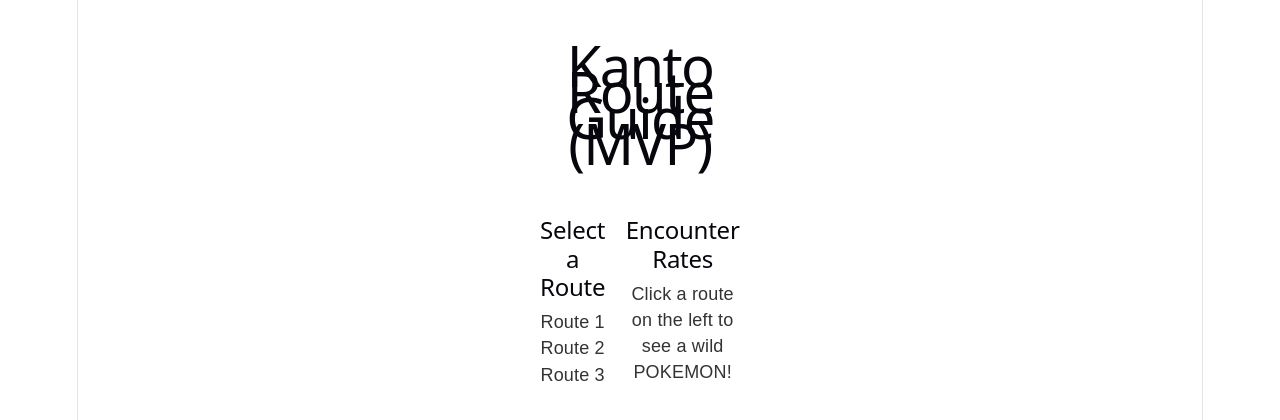
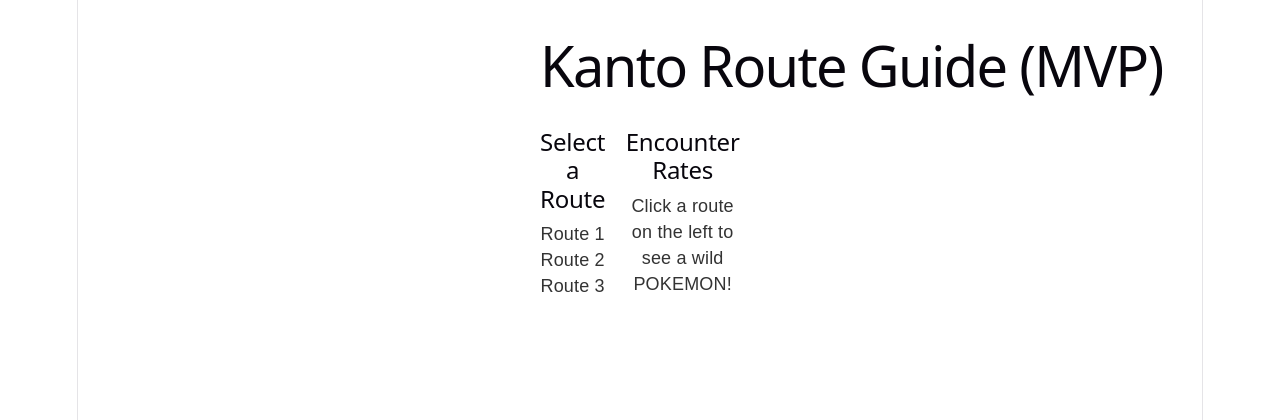
Before and after one commit to Sethmooo/Pokeroute, a React (Vite) app: page / in a window 1280 px wide. Shown: the top 420 px of the page. Built offline with nearby package versions, Linux system fonts and the light colour scheme.

Commit message:
tweeking the header in CSS

```diff
--- a/src/App.css
+++ b/src/App.css
@@ -7,8 +7,9 @@
 }
 
 header{
-  text-align: center;
-  margin-bottom: 60px;
+  text-align: right;
+  margin-bottom: 50px;
+  white-space: nowrap;
 }
 
 .dashboard-grid{
```
